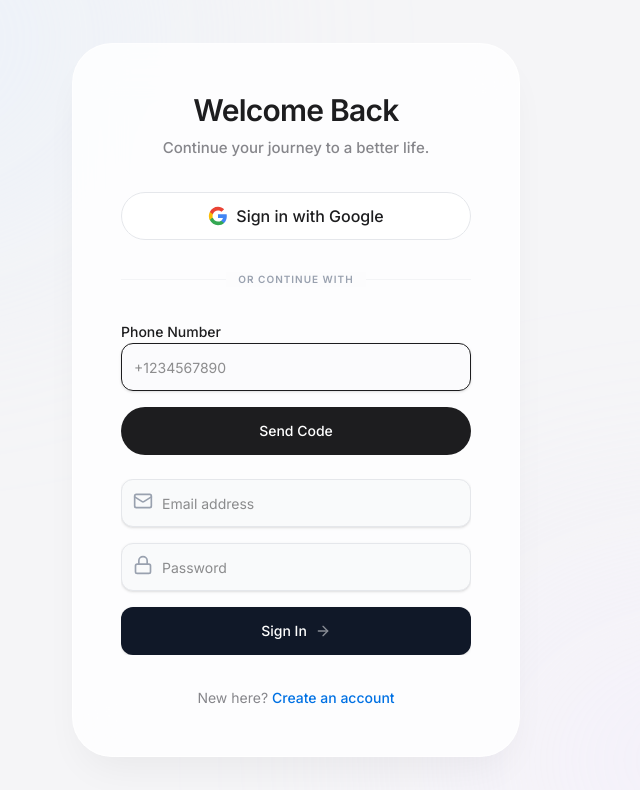
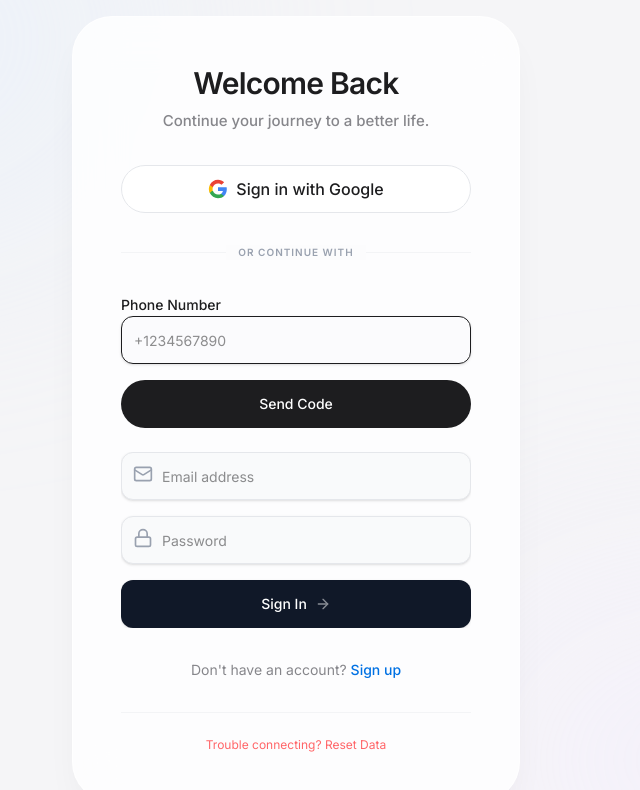
Before and after one commit to 3dmanila-source/lifetime, a Next.js app: page /login in a window 1280 px wide. Shown: the top 790 px of the page, without its empty margins (344-984 px from the left). Built offline with nearby package versions, Linux system fonts and the light colour scheme.

Commit message:
feat: Add fallback reset button to login page

```diff
--- a/components/auth/AuthPage.tsx
+++ b/components/auth/AuthPage.tsx
@@ -80,13 +80,31 @@ export default function AuthPage({ initialMode = 'login' }: AuthPageProps) {
                 </div>
 
                 <div className="mt-8 text-center text-[14px]">
-                    <span className="text-[#86868B]">{mode === 'login' ? "New here? " : "Already have an account? "}</span>
-                    <button
-                        onClick={toggleMode}
-                        className="font-medium text-[#0071e3] hover:text-[#0077ED] transition-colors focus:outline-none"
-                    >
-                        {mode === 'login' ? "Create an account" : "Sign in"}
-                    </button>
+                    <p className="text-center mt-6 text-[#86868B] text-sm">
+                        {mode === 'login' ? "Don't have an account? " : "Already have an account? "}
+                        <button
+                            onClick={() => setMode(mode === 'login' ? 'signup' : 'login')}
+                            className="text-[#0071e3] hover:underline font-medium outline-none"
+                        >
+                            {mode === 'login' ? 'Sign up' : 'Log in'}
+                        </button>
+                    </p>
+
+                    <div className="mt-8 pt-6 border-t border-gray-100 flex justify-center">
+                        <button
+                            onClick={async () => {
+                                if (confirm('Are you sure you want to reset all onboarding data?')) {
+                                    const { resetOnboardingData } = await import('@/app/setup/actions')
+                                    await resetOnboardingData()
+                                    alert('Data reset!')
+                                    window.location.reload()
+                                }
+                            }}
+                            className="text-xs text-red-400 hover:text-red-500 hover:underline"
+                        >
+                            Trouble connecting? Reset Data
+                        </button>
+                    </div>
                 </div>
             </motion.div>
         </div>
```
